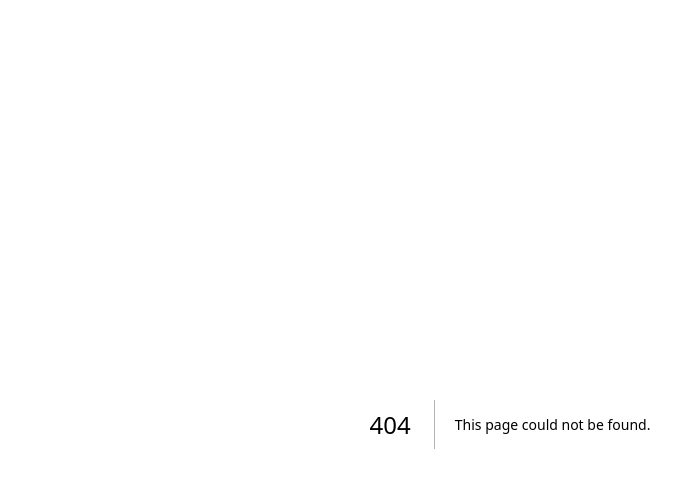
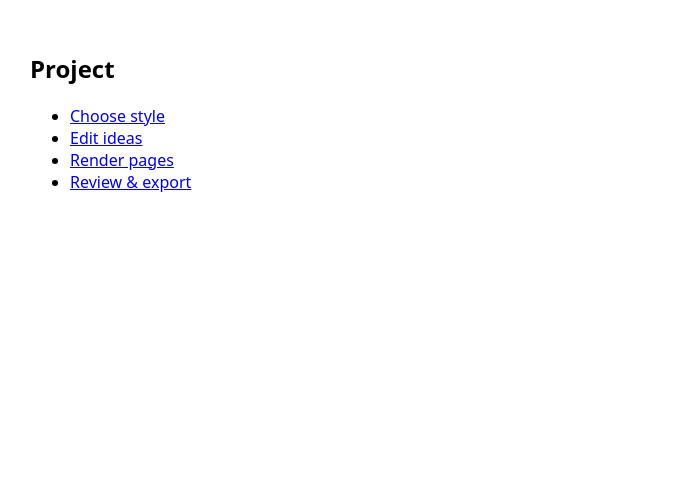
Before and after one commit to larbito/bulkimageenhancer, a Next.js app in the folder frontend/: page /projects/1 in a window 1280 px wide. Before the commit this address had no page. Shown: the top 488 px of the page, without its empty margins (130-811 px from the left). Built offline with nearby package versions, Linux system fonts and the light colour scheme.

Commit message:
chore(frontend): add path alias, project hub, env docs

```diff
--- /dev/null
+++ b/frontend/app/projects/[id]/page.tsx
@@ -0,0 +1,15 @@
+import Link from "next/link";
+
+export default function ProjectHub() {
+  return (
+    <main>
+      <h2>Project</h2>
+      <ul>
+        <li><Link href="./styles">Choose style</Link></li>
+        <li><Link href="./ideas">Edit ideas</Link></li>
+        <li><Link href="./render">Render pages</Link></li>
+        <li><Link href="./review">Review & export</Link></li>
+      </ul>
+    </main>
+  );
+}
--- a/frontend/tsconfig.json
+++ b/frontend/tsconfig.json
@@ -21,7 +21,10 @@
       {
         "name": "next"
       }
-    ]
+    ],
+    "paths": {
+      "@/*": ["./*"]
+    }
   },
   "include": [
     "next-env.d.ts",
```
Also changed, not shown: 1 other file (tests, documents, lock files or other folders).
